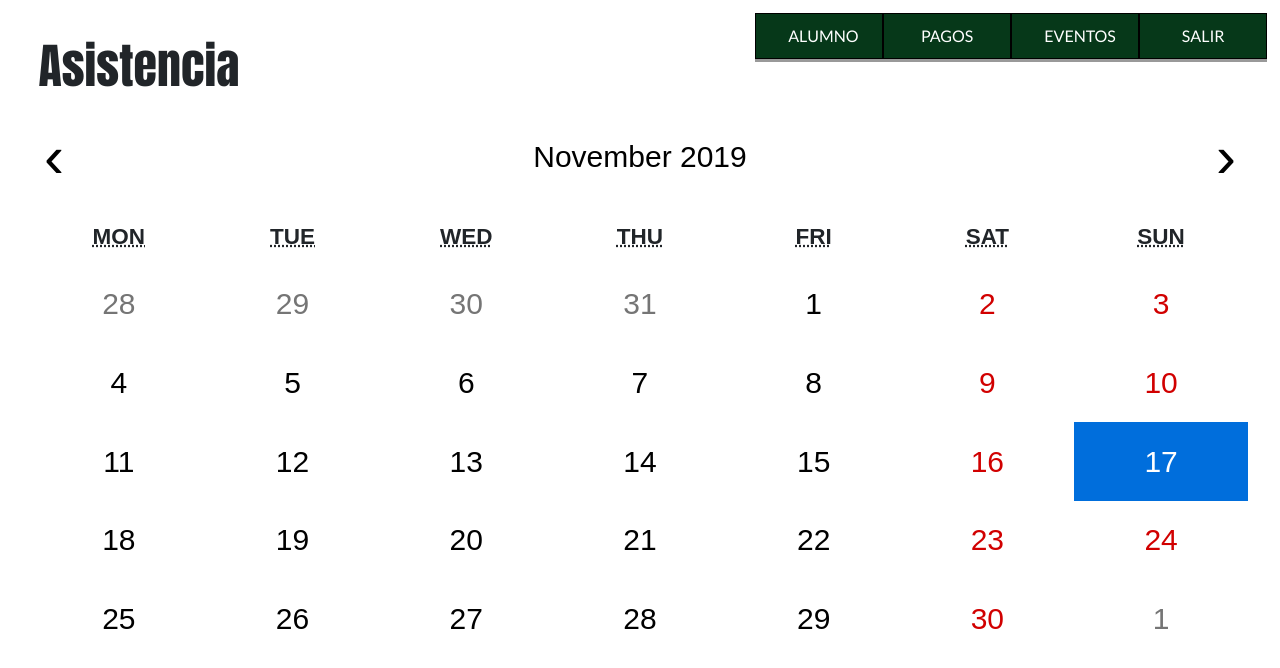
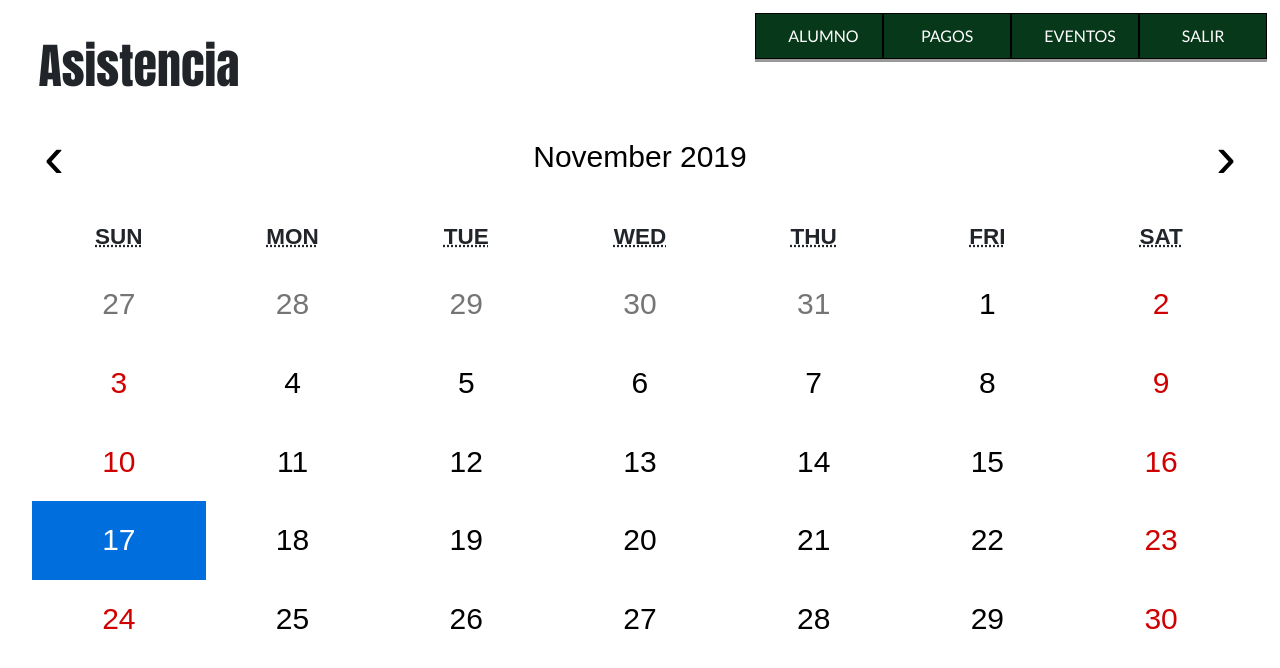
Before and after one commit to CiprianoBryan/Colegio, a React (Create React App) app: page /asistencias in a window 1280 px wide. Shown: the top 668 px of the page. Built offline with nearby package versions, Linux system fonts and the light colour scheme; data requests are answered from the project's data file.

Commit message:
refactoring and fixed bug Calendar

```diff
--- /dev/null
+++ b/src/components/Calendar.js
@@ -0,0 +1,60 @@
+import React from 'react';
+import ReactCalendar from 'react-calendar';
+
+import './styles/Calendar.css';
+
+const monthNames = ["enero", "febrero", "marzo", "abril", "mayo", "junio",
+	"julio", "agosto", "septiembre", "octubre", "noviembre", "diciembre"];
+
+class Calendar extends React.Component {
+	state = {
+		view: 'month'
+	};
+
+	componentDidMount() {
+		this.assistanceToCalendar();
+	}
+
+	assistanceToCalendar = res => {
+		let monthNumber = (res? res.activeStartDate: new Date()).getMonth();
+		let monthName = monthNames[monthNumber];
+		try {
+			this.props.asistencia[monthName].forEach(({date, motive}) => {
+				try {
+					let element = document.querySelector(`[aria-label="${date}"]`).parentElement;
+					element.classList.add(motive);
+				} catch {}
+			});
+		} catch {}
+	}
+
+	onDrillActive = ({date, view}) => {
+		if (view === 'month') {
+			this.assistanceToCalendar();
+		}
+		this.setState({
+			view: view
+		});
+	}
+
+	render() {
+		return (
+			<React.Fragment>
+				{this.state.view === 'month' &&
+					<div className="unselect"/>
+				}
+				<ReactCalendar
+					onActiveDateChange={this.assistanceToCalendar}
+					minDate={new Date(new Date().getFullYear(), 0, 1)}
+					maxDate={new Date(new Date().getFullYear(), 11, 31)}
+					onDrillDown={this.onDrillActive}
+					onDrillUp={this.onDrillActive}
+					calendarType={"US"}
+					value={new Date()}
+				/>
+			</React.Fragment>
+		);
+	}
+}
+
+export default Calendar;
--- /dev/null
+++ b/src/components/styles/Calendar.css
@@ -0,0 +1,36 @@
+.react-calendar {
+	width: 95%;
+	font-size: 30px;
+	height: 120%;
+	margin: 0 auto;
+	margin-top: 3%;
+	border-style: none;
+}
+
+.react-calendar__navigation__arrow {
+	font-size: 60px;
+}
+
+.react-calendar__navigation__prev2-button, .react-calendar__navigation__next2-button {
+	display: none;
+}
+
+.asistio {
+	background-color: green;
+}
+
+.tardanza {
+	background-color: yellow;
+}
+
+.inasistio {
+	background-color: red;
+}
+
+.unselect {
+	width: 100%;
+	height: 460px;
+	margin-top: 100px;
+	background-color: inherit;
+	position: absolute;
+}
--- a/src/pages/Asistencias.js
+++ b/src/pages/Asistencias.js
@@ -1,7 +1,7 @@
 import React from 'react';
 import PageLoading from '../components/PageLoading';
 import PageError from '../components/PageError';
-import Calendar from 'react-calendar';
+import Calendar from '../components/Calendar';
 import api from '../api';
 
 import './styles/Asistencias.css';
@@ -12,9 +12,6 @@ class Asistencias extends React.Component {
 		error: null,
 		data: undefined
 	};
-
-	monthNames = ["enero", "febrero", "marzo", "abril", "mayo", "junio",
-		"julio", "agosto", "septiembre", "octubre", "noviembre", "diciembre"];
 
 	componentDidMount() {
 		this.fetchData();
@@ -31,26 +28,12 @@ class Asistencias extends React.Component {
 				loading: false,
 				data: data.asistencia
 			});
-			this.assistanceToCalendar();
 		} catch (error) {
 			this.setState({
 				loading: false,
 				error: error
 			});
 		}
-	}
-
-	assistanceToCalendar = res => {
-		let monthNumber = (res? res.activeStartDate: new Date()).getMonth();
-		let monthName = this.monthNames[monthNumber];
-		try {
-			this.state.data[monthName].forEach(day => {
-				try {
-					let element = document.querySelector(`[aria-label="${day.date}"]`).parentElement;
-					element.classList.add(day.motive);
-				} catch {}
-			});
-		} catch {}
 	}
 
 	render() {
@@ -64,10 +47,7 @@ class Asistencias extends React.Component {
 			<div className="Asistencia">
 				<h1 className="title">Asistencia</h1>
 				<Calendar
-					onActiveDateChange={this.assistanceToCalendar}
-					minDate={new Date(new Date().getFullYear(), 0, 1)}
-					maxDate={new Date(new Date().getFullYear(), 11, 31)}
-					value={new Date()}
+					asistencia={this.state.data}
 				/>
 			</div>
 		);
--- a/src/pages/styles/Asistencias.css
+++ b/src/pages/styles/Asistencias.css
@@ -1,34 +1,5 @@
-.react-calendar {
-	width: 95%;
-	font-size: 30px;
-	height: 120%;
-	margin: 0 auto;
-	margin-top: 3%;
-	border-style: none;
-}
-
 .title {
 	margin-left: 3%;
 	margin-top: 3%;
 	font-size: 300%;
 }
-
-.react-calendar__navigation__arrow {
-	font-size: 60px;
-}
-
-.react-calendar__navigation__prev2-button, .react-calendar__navigation__next2-button {
-	display: none;
-}
-
-.asistio {
-	background-color: green;
-}
-
-.tardanza {
-	background-color: yellow;
-}
-
-.inasistio {
-	background-color: red;
-}
```
Also changed, not shown: src/pages/styles/Panel.css (+0 -8 lines).
